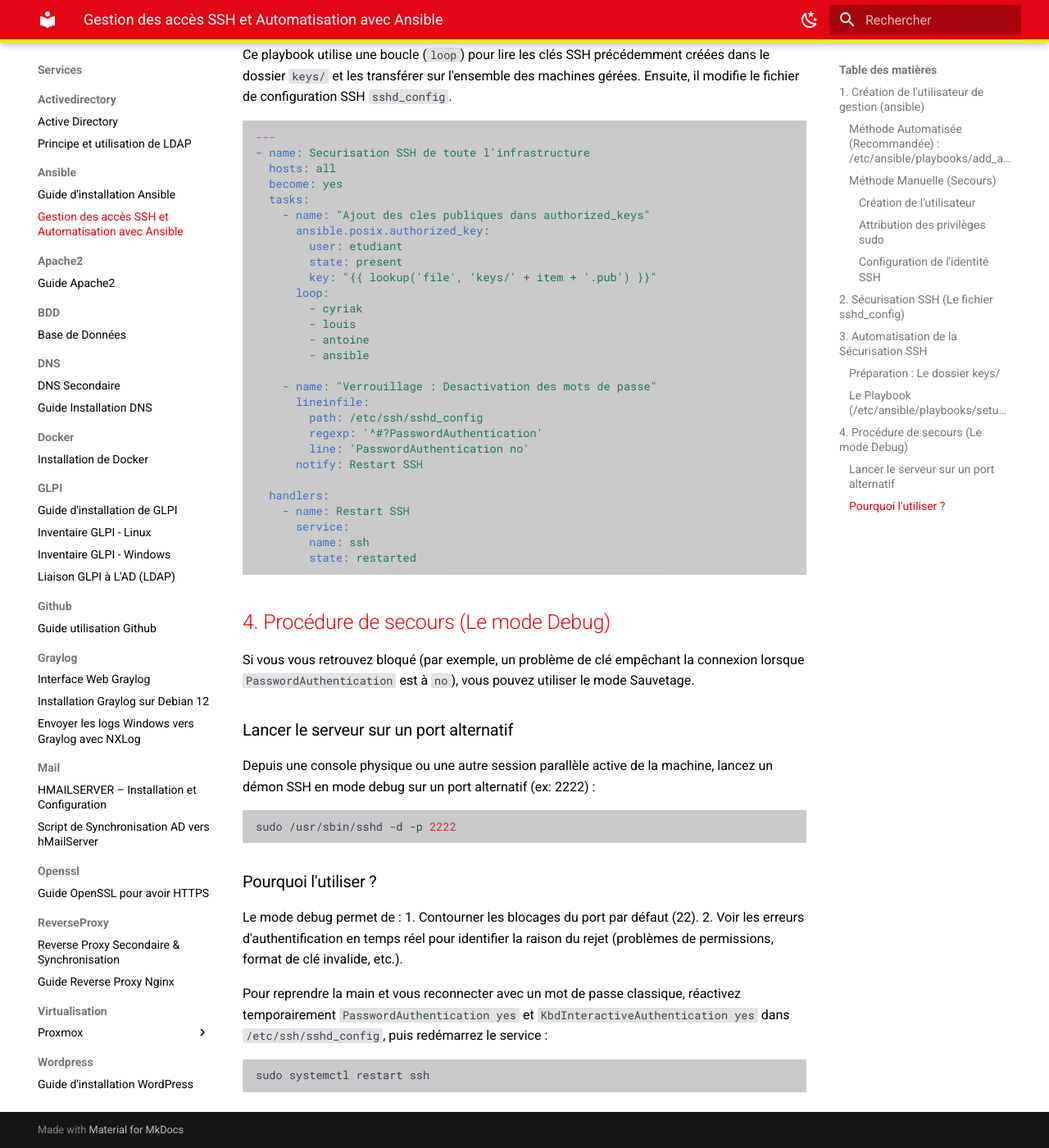
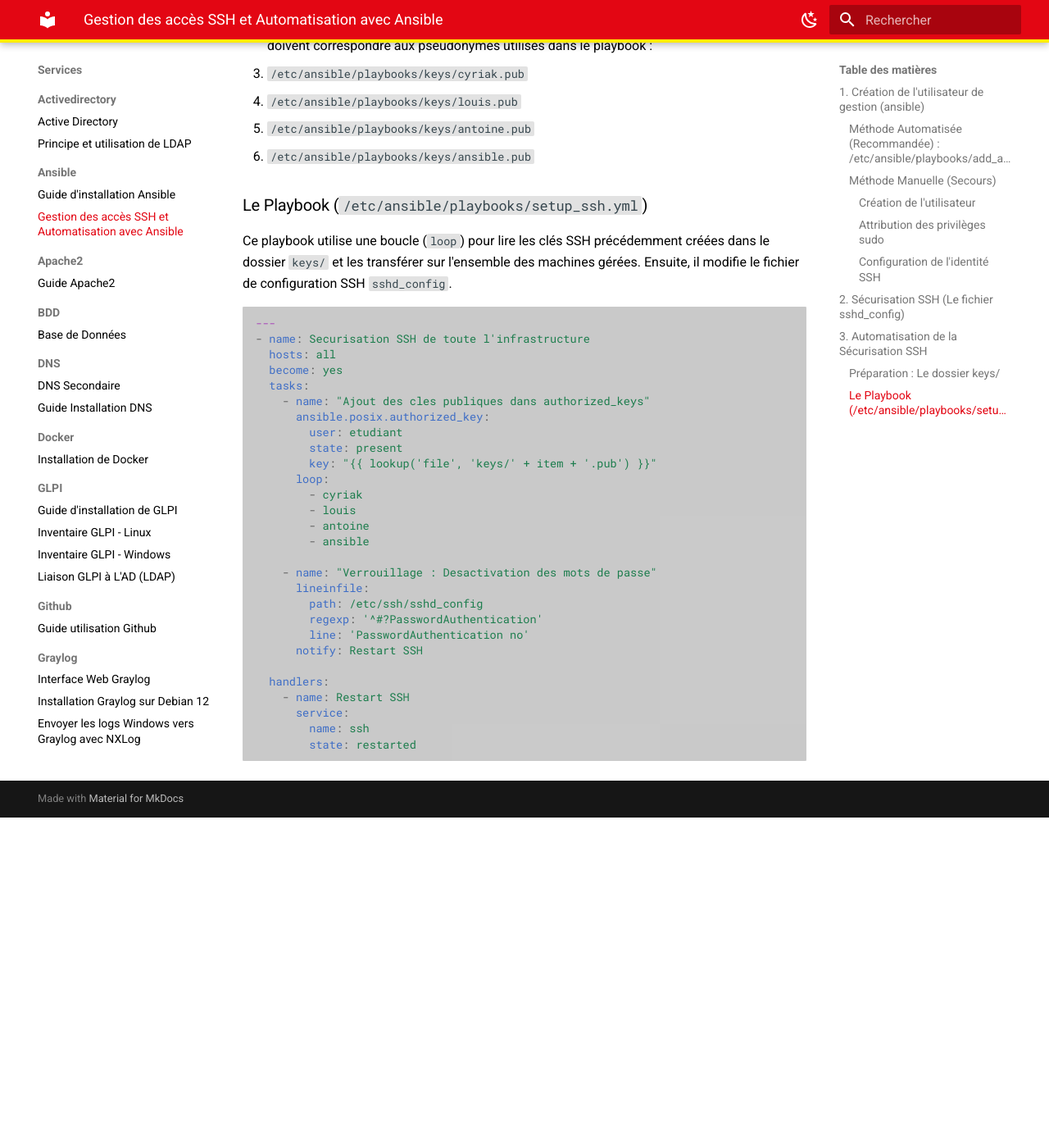
Before and after one commit to XolA-max/gp-orleans-sportludique2025-2026, an MkDocs documentation site: the page built from docs/Services/Ansible/Gestion_SSH.md, in a window 1280 px wide and 1400 px high, scrolled down 3997 px. Shown: the whole window at 82% size. Built offline with MkDocs 1.6.1 and Material for MkDocs 9.7.7, drawn with Linux system fonts in a browser that asks for light colours; after the commit the page ends 4994 px from its top, so only the background shows below that; some of the changed text lies outside the part shown.

Commit message:
docs: suppression section secours et ajout alertes markdown

````diff
--- a/docs/Services/Ansible/Gestion_SSH.md
+++ b/docs/Services/Ansible/Gestion_SSH.md
@@ -185,26 +194,3 @@
         name: ssh
         state: restarted
 ```
-
-## 4. Procédure de secours (Le mode Debug)
-
-Si vous vous retrouvez bloqué (par exemple, un problème de clé empêchant la connexion lorsque `PasswordAuthentication` est à `no`), vous pouvez utiliser le mode Sauvetage.
-
-### Lancer le serveur sur un port alternatif
-
-Depuis une console physique ou une autre session parallèle active de la machine, lancez un démon SSH en mode debug sur un port alternatif (ex: 2222) :
-
-```bash
-sudo /usr/sbin/sshd -d -p 2222
-```
-
-### Pourquoi l'utiliser ?
-
-Le mode debug permet de :
-1. Contourner les blocages du port par défaut (22).
-2. Voir les erreurs d'authentification en temps réel pour identifier la raison du rejet (problèmes de permissions, format de clé invalide, etc.).
-
-Pour reprendre la main et vous reconnecter avec un mot de passe classique, réactivez temporairement `PasswordAuthentication yes` et `KbdInteractiveAuthentication yes` dans `/etc/ssh/sshd_config`, puis redémarrez le service :
-```bash
-sudo systemctl restart ssh
-```
````
Also changed, not shown: other parts of docs/Services/Ansible/Gestion_SSH.md (+9 -0 lines).
